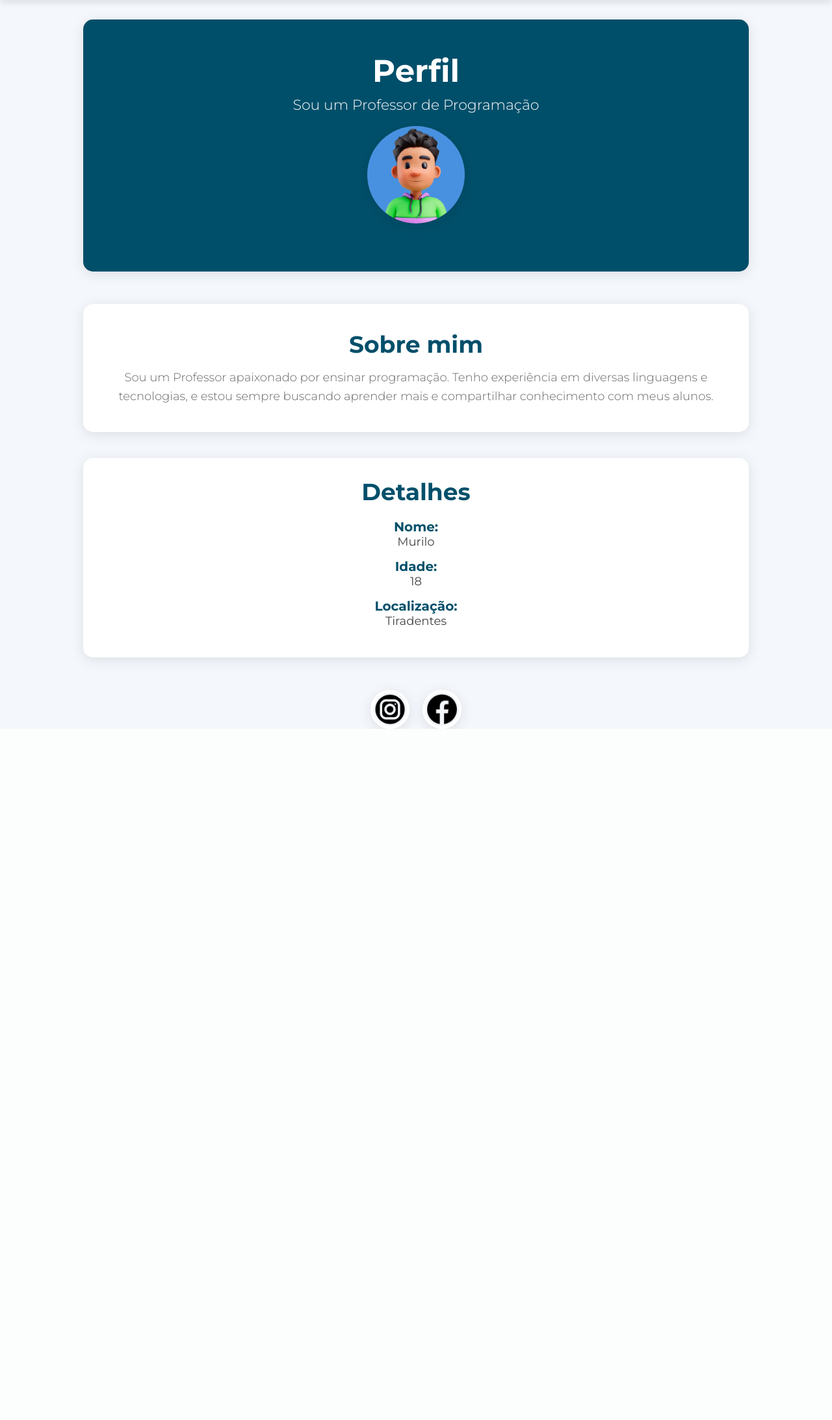
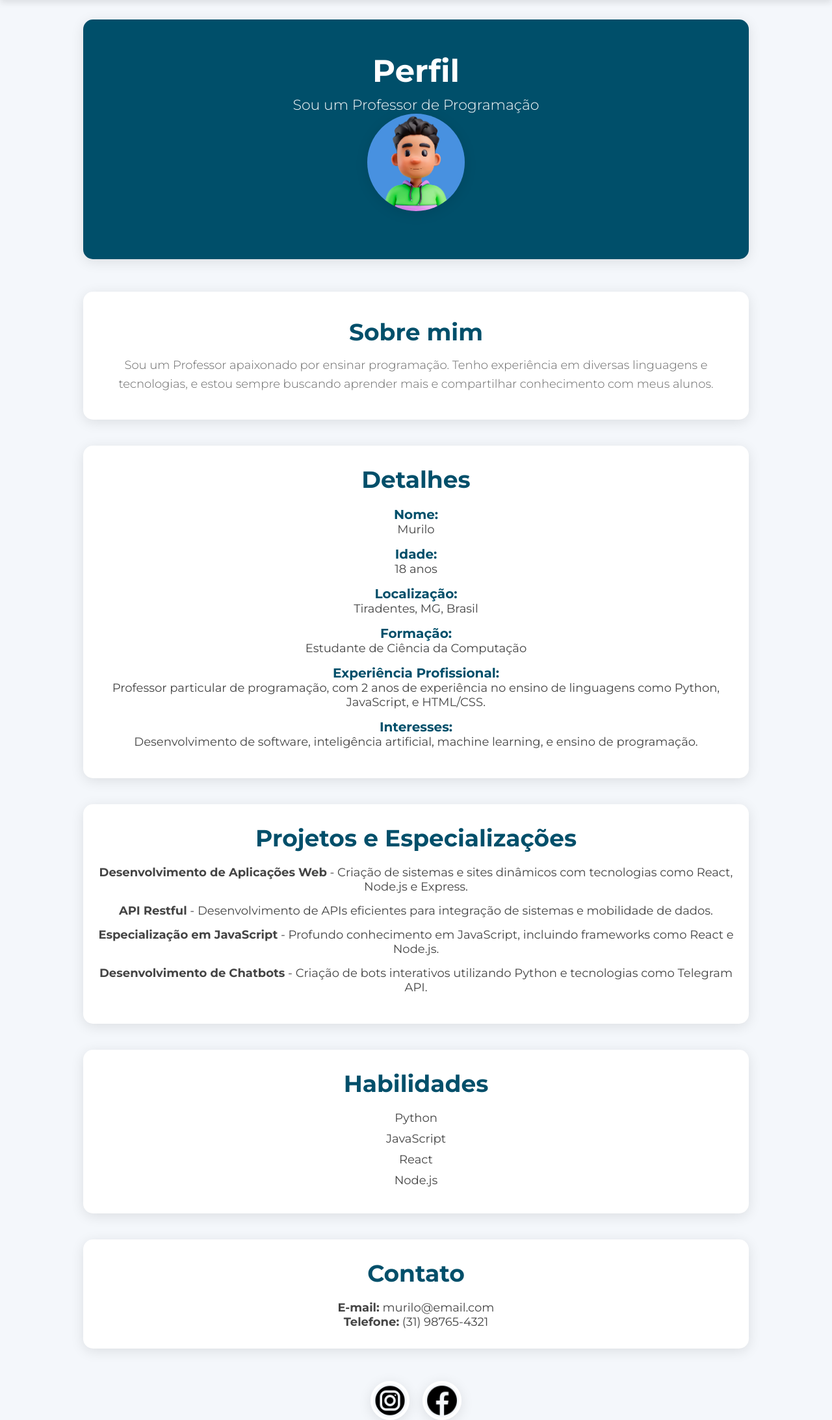
Before and after one commit to MuriloP9/Projeto-Networking, a PHP site: page /perfil.html in a window 1280 px wide. Shown: the part 60-2246 px from the top of the page at 65% size. Before the commit the page ends 1182 px from the top, so only its background shows below. Run offline with PHP 8.4, Linux system fonts and the light colour scheme.

Commit message:
alteração de algumas coisas

```diff
--- a/login.html
+++ b/login.html
@@ -33,5 +33,10 @@
         </div>
        </div>
     </div>
+    <div>
+    <ul class="voltar">
+        <li><a href="index.html">Voltar</a></li>
+    </ul>
+    </div>
 </body>
 </html>
--- /dev/null
+++ b/perfil.css
@@ -0,0 +1,310 @@
+* {
+    margin: 0;
+    padding: 0;
+    box-sizing: border-box;
+}
+
+body {
+    font-family: "Montserrat", sans-serif;
+    background-color: #f4f7fb;
+    color: #333;
+    display: flex;
+    flex-direction: column;
+    align-items: center;
+    justify-content: flex-start;
+    min-height: 100vh;
+}
+
+header {
+    width: 100%;
+    background-color: #004f6a;
+    padding: 10px 0;
+    box-shadow: 0 4px 10px rgba(0, 0, 0, 0.1);
+    position: fixed;
+    top: 0;
+    left: 0;
+    z-index: 1000;
+}
+
+.navbar {
+    display: flex;
+    justify-content: space-between;
+    align-items: center;
+    max-width: 1200px;
+    margin: 0 auto;
+    padding: 0 20px;
+}
+
+.logo-container {
+    display: flex;
+    align-items: center;
+}
+
+.logo-icon {
+    width: 40px;
+    height: 40px;
+    margin-right: 15px;
+}
+
+.logo {
+    font-size: 28px;
+    font-weight: bold;
+    color: #fff;
+}
+
+.menu {
+    list-style: none;
+    display: flex;
+    gap: 30px;
+    margin-left: auto;
+}
+
+.menu li a {
+    color: #fff;
+    text-decoration: none;
+    font-size: 18px;
+    font-weight: 500;
+    transition: color 0.3s ease;
+}
+
+.menu li a:hover {
+    color: #0096a1;
+}
+
+.cabecalho {
+    text-align: center;
+    padding: 50px 20px;
+    background-color: #004f6a;
+    color: #fff;
+    border-radius: 15px;
+    margin: 90px 10% 30px;
+    box-shadow: 0 4px 20px rgba(0, 0, 0, 0.1);
+    width: 80%;
+}
+
+.cabecalho h1 {
+    font-size: 48px;
+    margin-bottom: 10px;
+}
+
+.cabecalho p {
+    font-size: 22px;
+    font-weight: 300;
+}
+
+.descricao {
+    text-align: center;
+    padding: 40px 20px;
+    margin: 20px 10%;
+    background-color: #ffffff;
+    border-radius: 15px;
+    box-shadow: 0 4px 20px rgba(0, 0, 0, 0.1);
+    width: 80%;
+}
+
+.descricao h2 {
+    font-size: 36px;
+    color: #004f6a;
+    margin-bottom: 15px;
+}
+
+.descricao p {
+    font-size: 18px;
+    line-height: 1.6;
+    font-weight: 300;
+    color: #666;
+}
+
+.detalhes {
+    text-align: center;
+    padding: 30px 20px;
+    background-color: #ffffff;
+    margin: 20px 10%;
+    border-radius: 15px;
+    box-shadow: 0 4px 20px rgba(0, 0, 0, 0.1);
+    width: 80%;
+}
+
+.detalhes h2 {
+    font-size: 36px;
+    color: #004f6a;
+    margin-bottom: 20px;
+}
+
+.detalhes div {
+    margin-bottom: 15px;
+}
+
+.detalhes strong {
+    font-size: 20px;
+    color: #004f6a;
+}
+
+.detalhes p {
+    font-size: 18px;
+    color: #444;
+}
+
+.projetos {
+    text-align: center;
+    padding: 30px 20px;
+    background-color: #ffffff;
+    margin: 20px 10%;
+    border-radius: 15px;
+    box-shadow: 0 4px 20px rgba(0, 0, 0, 0.1);
+    width: 80%;
+}
+
+.projetos h2 {
+    font-size: 36px;
+    color: #004f6a;
+    margin-bottom: 20px;
+}
+
+.projetos ul {
+    list-style: none;
+    padding-left: 0;
+    font-size: 18px;
+    color: #444;
+}
+
+.projetos ul li {
+    margin-bottom: 15px;
+}
+
+.habilidades {
+    display: flex;
+    flex-direction: column;
+    justify-content: center;
+    align-items: center;
+    padding: 30px 20px;
+    background-color: #ffffff;
+    margin: 20px 10%;
+    border-radius: 15px;
+    box-shadow: 0 4px 20px rgba(0, 0, 0, 0.1);
+    width: 80%;
+    height: auto;
+}
+
+.habilidades h2 {
+    font-size: 36px;
+    color: #004f6a;
+    margin-bottom: 20px;
+    width: 100%;
+    text-align: center;
+}
+
+.habilidades ul {
+    list-style: none;
+    padding-left: 0;
+    font-size: 18px;
+    color: #444;
+    text-align: center;
+}
+
+.habilidades ul li {
+    margin-bottom: 10px;
+    display: flex;
+    align-items: center;
+    justify-content: center;
+}
+
+.habilidades ul li img {
+    width: 40px;
+    height: 40px;
+    margin-right: 15px;
+}
+
+.contato {
+    text-align: center;
+    padding: 30px 20px;
+    background-color: #ffffff;
+    margin: 20px 10%;
+    border-radius: 15px;
+    box-shadow: 0 4px 20px rgba(0, 0, 0, 0.1);
+    width: 80%;
+}
+
+.contato h2 {
+    font-size: 36px;
+    color: #004f6a;
+    margin-bottom: 20px;
+}
+
+.contato p {
+    font-size: 18px;
+    color: #444;
+}
+
+.banners {
+    display: flex;
+    justify-content: center;
+    gap: 20px;
+    margin-top: 30px;
+}
+
+.banners img {
+    width: 60px;
+    height: 60px;
+    border-radius: 50%;
+    transition: transform 0.3s ease, box-shadow 0.3s ease;
+    border: 4px solid #fff;
+    box-shadow: 0 4px 20px rgba(0, 0, 0, 0.1);
+}
+
+.banners img:hover {
+    transform: scale(1.1);
+    box-shadow: 0 8px 30px rgba(0, 0, 0, 0.2);
+}
+
+.perfil-imagem {
+    width: 150px;
+    height: 150px;
+    border-radius: 50%;
+    object-fit: cover;
+    margin-bottom: 20px;
+    transition: transform 0.3s ease, box-shadow 0.3s ease;
+    box-shadow: 0 4px 20px rgba(0, 0, 0, 0.1);
+}
+
+.perfil-imagem:hover {
+    transform: scale(1.1);
+    box-shadow: 0 8px 30px rgba(0, 0, 0, 0.2);
+}
+
+@media (max-width: 768px) {
+    .navbar {
+        flex-direction: column;
+        align-items: center;
+        gap: 20px;
+    }
+
+    .menu {
+        flex-direction: column;
+        align-items: center;
+        gap: 15px;
+    }
+
+    .menu li a {
+        font-size: 20px;
+    }
+
+    .banners {
+        flex-wrap: wrap;
+        justify-content: center;
+    }
+
+    .banners img {
+        width: 50px;
+        height: 50px;
+    }
+
+    .perfil-imagem {
+        width: 120px;
+        height: 120px;
+    }
+
+    .habilidades {
+        flex-direction: column;
+    }
+}
--- a/perfil.html
+++ b/perfil.html
@@ -7,235 +7,11 @@
     <link rel="preconnect" href="https://fonts.googleapis.com">
     <link rel="preconnect" href="https://fonts.gstatic.com" crossorigin>
     <link href="https://fonts.googleapis.com/css2?family=Montserrat:ital,wght@0,100..900;1,100..900&display=swap" rel="stylesheet">
+    <link rel="stylesheet" href="perfil.css">
     <title>Perfil</title>
-    <style type="text/css">
-        * {
-            margin: 0;
-            padding: 0;
-            box-sizing: border-box;
-        }
-
-        body {
-            font-family: "Montserrat", sans-serif;
-            background-color: #f4f7fb;
-            color: #333;
-            display: flex;
-            flex-direction: column;
-            align-items: center; /* Centraliza horizontalmente */
-            justify-content: flex-start; /* Mantém o conteúdo acima, permitindo rolar */
-            min-height: 100vh; /* A altura mínima ocupa toda a tela */
-        }
-
-        /* Navbar */
-        header {
-            width: 100%;
-            background-color: #004f6a;
-            padding: 10px 0;
-            box-shadow: 0 4px 10px rgba(0, 0, 0, 0.1);
-            position: fixed;
-            top: 0;
-            left: 0;
-            z-index: 1000;
-        }
-
-        .navbar {
-            display: flex;
-            justify-content: space-between;
-            align-items: center;
-            max-width: 1200px;
-            margin: 0 auto;
-            padding: 0 20px;
-        }
-
-        .logo-container {
-            display: flex;
-            align-items: center;
-        }
-
-        .logo-icon {
-            width: 40px;
-            height: 40px;
-            margin-right: 15px;
-        }
-
-        .logo {
-            font-size: 28px;
-            font-weight: bold;
-            color: #fff;
-        }
-
-        .menu {
-            list-style: none;
-            display: flex;
-            gap: 30px;
-            margin-left: auto;
-        }
-
-        .menu li a {
-            color: #fff;
-            text-decoration: none;
-            font-size: 18px;
-            font-weight: 500;
-            transition: color 0.3s ease;
-        }
-
-        .menu li a:hover {
-            color: #0096a1;
-        }
-
-        /* Cabeçalho */
-        .cabecalho {
-            text-align: center;
-            padding: 50px 20px;
-            background-color: #004f6a;
-            color: #fff;
-            border-radius: 15px;
-            margin: 90px 10% 30px; /* Ajustando margem para abaixo do menu */
-            box-shadow: 0 4px 20px rgba(0, 0, 0, 0.1);
-            width: 80%; /* Limita a largura */
-        }
-
-        .cabecalho h1 {
-            font-size: 48px;
-            margin-bottom: 10px;
-        }
-
-        .cabecalho p {
-            font-size: 22px;
-            font-weight: 300;
-        }
-
-        /* Seção Sobre */
-        .descricao {
-            text-align: center;
-            padding: 40px 20px;
-            margin: 20px 10%;
-            background-color: #ffffff;
-            border-radius: 15px;
-            box-shadow: 0 4px 20px rgba(0, 0, 0, 0.1);
-            width: 80%; /* Limita a largura */
-        }
-
-        .descricao h2 {
-            font-size: 36px;
-            color: #004f6a;
-            margin-bottom: 15px;
-        }
-
-        .descricao p {
-            font-size: 18px;
-            line-height: 1.6;
-            font-weight: 300;
-            color: #666;
-        }
-
-        /* Seção Detalhes */
-        .detalhes {
-            text-align: center;
-            padding: 30px 20px;
-            background-color: #ffffff;
-            margin: 20px 10%;
-            border-radius: 15px;
-            box-shadow: 0 4px 20px rgba(0, 0, 0, 0.1);
-            width: 80%; /* Limita a largura */
-        }
-
-        .detalhes h2 {
-            font-size: 36px;
-            color: #004f6a;
-            margin-bottom: 20px;
-        }
-
-        .detalhes div {
-            margin-bottom: 15px;
-        }
-
-        .detalhes strong {
-            font-size: 20px;
-            color: #004f6a;
-        }
-
-        .detalhes p {
-            font-size: 18px;
-            color: #444;
-        }
-
-        /* Banners (Ícones) */
-        .banners {
-            display: flex;
-            justify-content: center;
-            gap: 20px;
-            margin-top: 30px;
-        }
-
-        .banners img {
-            width: 60px; /* Tamanho reduzido para 60px */
-            height: 60px; /* Ajuste proporcional */
-            border-radius: 50%;
-            transition: transform 0.3s ease, box-shadow 0.3s ease;
-            border: 4px solid #fff;
-            box-shadow: 0 4px 20px rgba(0, 0, 0, 0.1);
-        }
-
-        .banners img:hover {
-            transform: scale(1.1);
-            box-shadow: 0 8px 30px rgba(0, 0, 0, 0.2);
-        }
-
-        /* Imagem de Perfil */
-        .perfil-imagem {
-            width: 150px; /* Ajuste do tamanho da imagem de perfil */
-            height: 150px;
-            border-radius: 50%; /* Arredondando a imagem */
-            object-fit: cover; /* Garante que a imagem não distorça */
-            margin-bottom: 20px;
-            transition: transform 0.3s ease, box-shadow 0.3s ease;
-            box-shadow: 0 4px 20px rgba(0, 0, 0, 0.1);
-        }
-
-        .perfil-imagem:hover {
-            transform: scale(1.1);
-            box-shadow: 0 8px 30px rgba(0, 0, 0, 0.2);
-        }
-
-        /* Responsividade */
-        @media (max-width: 768px) {
-            .navbar {
-                flex-direction: column;
-                align-items: center;
-                gap: 20px;
-            }
-
-            .menu {
-                flex-direction: column;
-                align-items: center;
-                gap: 15px;
-            }
-
-            .menu li a {
-                font-size: 20px;
-            }
-
-            .banners {
-                flex-wrap: wrap;
-                justify-content: center;
-            }
-
-            .banners img {
-                width: 50px; /* Ainda menor para telas pequenas */
-                height: 50px;
-            }
-
-            .perfil-imagem {
-                width: 120px; /* Tamanho reduzido em telas pequenas */
-                height: 120px;
-            }
-        }
-    </style>
 </head>
 <body>
 
-    <!-- Menu -->
     <header>
         <nav class="navbar">
             <div class="logo-container">
@@ -243,44 +19,81 @@
                 <div class="logo">ProLink</div>
             </div>
             <ul class="menu">
-                <li><a href="index.html">Home</a></li> <!-- Apenas o item "Home" -->
+                <li><a href="index.html">Home</a></li>
             </ul>
         </nav>
     </header>
 
-    <!-- Cabeçalho -->
     <div class="cabecalho">
         <h1>Perfil</h1>
         <p>Sou um Professor de Programação</p>
-    </br>
-        <!-- Imagem de perfil -->
         <img src="./img/ilustracao-3d-de-avatar-ou-perfil-humano_23-2150671142.avif" alt="Avatar" class="perfil-imagem">
     </div>
 
-    <!-- Descrição sobre -->
     <div class="descricao">
         <h2>Sobre mim</h2>
         <p>Sou um Professor apaixonado por ensinar programação. Tenho experiência em diversas linguagens e tecnologias, e estou sempre buscando aprender mais e compartilhar conhecimento com meus alunos.</p>
     </div>
 
-    <!-- Detalhes pessoais -->
     <div class="detalhes">
         <h2>Detalhes</h2>
         <div>
             <strong>Nome: </strong><p>Murilo</p>
         </div>
         <div>
-            <strong>Idade: </strong><p>18</p>
+            <strong>Idade: </strong><p>18 anos</p>
         </div>
         <div>
-            <strong>Localização: </strong><p>Tiradentes</p>
+            <strong>Localização: </strong><p>Tiradentes, MG, Brasil</p>
+        </div>
+        <div>
+            <strong>Formação: </strong><p>Estudante de Ciência da Computação</p>
+        </div>
+        <div>
+            <strong>Experiência Profissional: </strong><p>Professor particular de programação, com 2 anos de experiência no ensino de linguagens como Python, JavaScript, e HTML/CSS.</p>
+        </div>
+        <div>
+            <strong>Interesses: </strong><p>Desenvolvimento de software, inteligência artificial, machine learning, e ensino de programação.</p>
         </div>
     </div>
 
-    <!-- Banners -->
+    <div class="projetos">
+        <h2>Projetos e Especializações</h2>
+        <ul>
+            <li><strong>Desenvolvimento de Aplicações Web</strong> - Criação de sistemas e sites dinâmicos com tecnologias como React, Node.js e Express.</li>
+            <li><strong>API Restful</strong> - Desenvolvimento de APIs eficientes para integração de sistemas e mobilidade de dados.</li>
+            <li><strong>Especialização em JavaScript</strong> - Profundo conhecimento em JavaScript, incluindo frameworks como React e Node.js.</li>
+            <li><strong>Desenvolvimento de Chatbots</strong> - Criação de bots interativos utilizando Python e tecnologias como Telegram API.</li>
+        </ul>
+    </div>
+
+    <div class="habilidades">
+        <h2>Habilidades</h2>
+        <ul>
+            <li>
+                Python
+            </li>
+            <li>
+                JavaScript
+            </li>
+            <li>
+                React
+            </li>
+            <li>
+                Node.js
+            </li>
+        </ul>
+    </div>
+
+    <div class="contato">
+        <h2>Contato</h2>
+        <p><strong>E-mail:</strong> murilo@email.com</p>
+        <p><strong>Telefone:</strong> (31) 98765-4321</p>
+    </div>
+
     <div class="banners">
-        <img src="./img/icons8-insta-60.png" class="icone">
-        <img src="./img/icons8-facebook-novo-50.png" class="icone">
+        <img src="./img/icons8-insta-60.png" class="icone" alt="Instagram">
+        <img src="./img/icons8-facebook-novo-50.png" class="icone" alt="Facebook">
     </div>
 
 </body>
```
Also changed, not shown: loginpage.css (+27 -3 lines).
